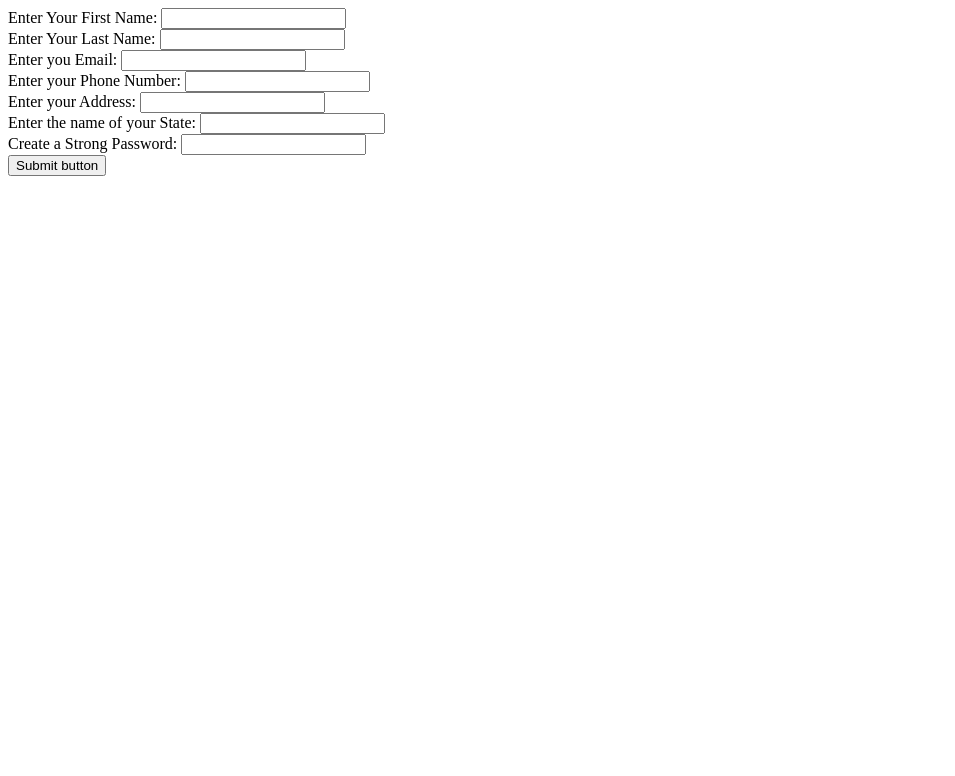
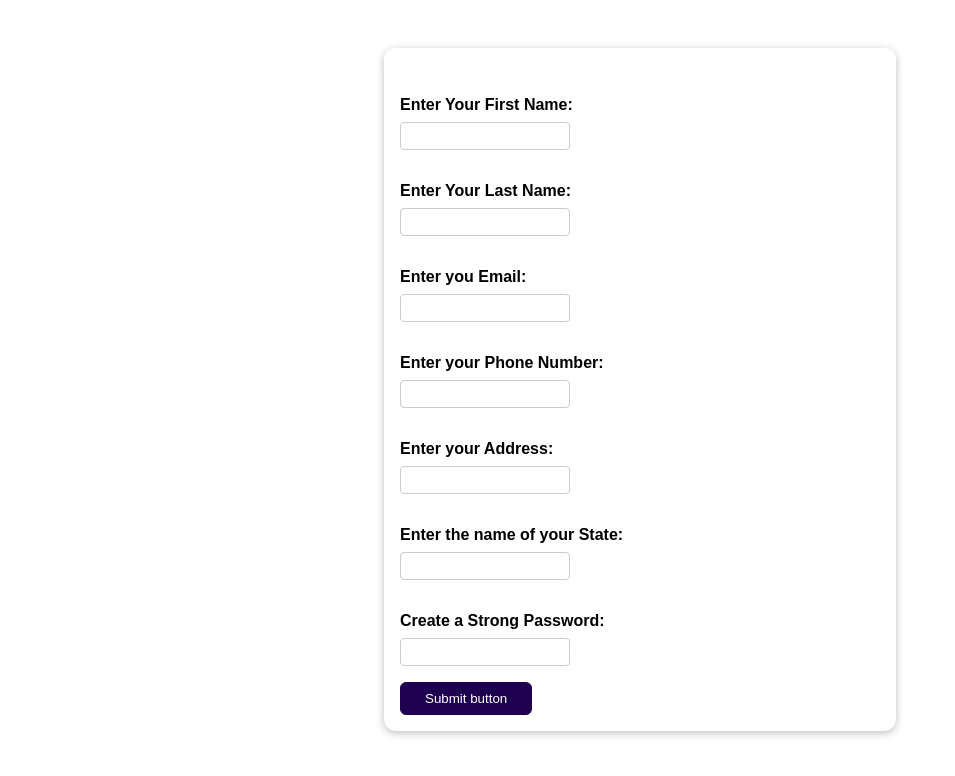
Before and after one commit to ChiragBajaj1602/TaskSinuppage, a Django app: page /registrationpage in a window 1280 px wide. Shown: the top 776 px of the page, without its empty margins (0-955 px from the left). Run offline with Django 4.2, Linux system fonts and the light colour scheme.

Commit message:
added style and connected db

```diff
--- a/signup/Registrationpage/forms.py
+++ b/signup/Registrationpage/forms.py
@@ -17,7 +17,7 @@ class SignupForm(forms.ModelForm):
         }
         error_messages={
             "Fname":{
-                "required":"The First Name cannot be empty",
+                'required':"The First Name cannot be empty",
                 "max_length":"The First name can't be greater than 50 characters"
             },
             "Lname":{
@@ -31,8 +31,6 @@ class SignupForm(forms.ModelForm):
             "Phone_number":{
                 "required":"The Phoe Number cannot be empty",
                 "min_value":"The phone Numbers in India start from 6"
-
-
             },
             "Address1":{
                 "required":"The Address cannot be empty",
--- a/signup/Registrationpage/models.py
+++ b/signup/Registrationpage/models.py
@@ -7,7 +7,7 @@ class Register(models.Model):
     Fname=models.CharField(max_length=50)
     Lname=models.CharField(max_length=50)
     Email=models.EmailField(max_length=254)
-    Phone_number=models.IntegerField(validators=[MinValueValidator(6000000000),MaxValueValidator(9999999999)])
+    Phone_number=models.CharField(max_length=10)
     Address1=models.CharField(max_length=500)
     state=models.CharField(max_length=30)
     Password=models.CharField(validators=[MinLengthValidator(8)],max_length=20)
--- /dev/null
+++ b/signup/Registrationpage/static/Registrationpage/style.css
@@ -0,0 +1,71 @@
+body {
+    font-family: sans-serif;
+    margin: 0;
+  }
+
+  form {
+    margin: 3rem auto;
+    width: 90%;
+    max-width: 30rem;
+    padding: 1rem;
+    border-radius: 12px;
+    background-color: white;
+    box-shadow: 0 2px 8px rgba(0, 0, 0, 0.26);
+  }
+
+  button {
+    cursor: pointer;
+    padding: 0.5rem 1.5rem;
+    border-radius: 6px;
+    background-color: #1f0050;
+    color: white;
+    border: 1px solid #1f0050;
+  }
+
+  button:hover,
+  button:active {
+    background-color: #320777;
+    border-color: #320777;
+  }
+
+  .form-control {
+    margin-bottom: 1rem;
+  }
+
+  .form-control input {
+    font: inherit;
+    padding: 0.25rem;
+    border-radius: 4px;
+    border: 1px solid #ccc;
+    display: block;
+    width: 10rem;
+  }
+
+  .form-control input:focus {
+    border-color: #1f0050;
+    outline: none;
+    background-color: #f4eeff;
+  }
+
+  .form-control label {
+    font-weight: bold;
+    display: block;
+    margin-top:2rem;
+    margin-bottom: 0.5rem;
+  }
+
+  .errorslist {
+    list-style: none;
+    margin: 0.5rem 0;
+    padding: 0;
+    color: #680000;
+  }
+
+  .errors input {
+    border-color: #680000;
+    background-color: #fde3e3;
+  }
+
+  .errors label {
+    color: #680000;
+  }
--- a/signup/Registrationpage/templates/Registrationpage/index.html
+++ b/signup/Registrationpage/templates/Registrationpage/index.html
@@ -1,7 +1,11 @@
 {% extends "base.html" %}
+{% load static %}
 {% block title %}
 The Signup page
 {% endblock %}
+{% block cssfiles %}
+<link rel="stylesheet" href="{% static 'Registrationpage/style.css' %}">
+{% endblock  %}
 {% block content %}
 <form action="/registrationpage" method="POST">
 {% csrf_token %}
--- a/signup/Registrationpage/templates/base.html
+++ b/signup/Registrationpage/templates/base.html
@@ -7,6 +7,8 @@
         {% block title %}
         {% endblock %}
     </title>
+    {% block cssfiles %}
+    {% endblock %}
 </head>
 <body>
     {% block content %}
```
Also changed, not shown: signup/Registrationpage/migrations/0002_alter_register_phone_number.py (added), signup/db.sqlite3.
